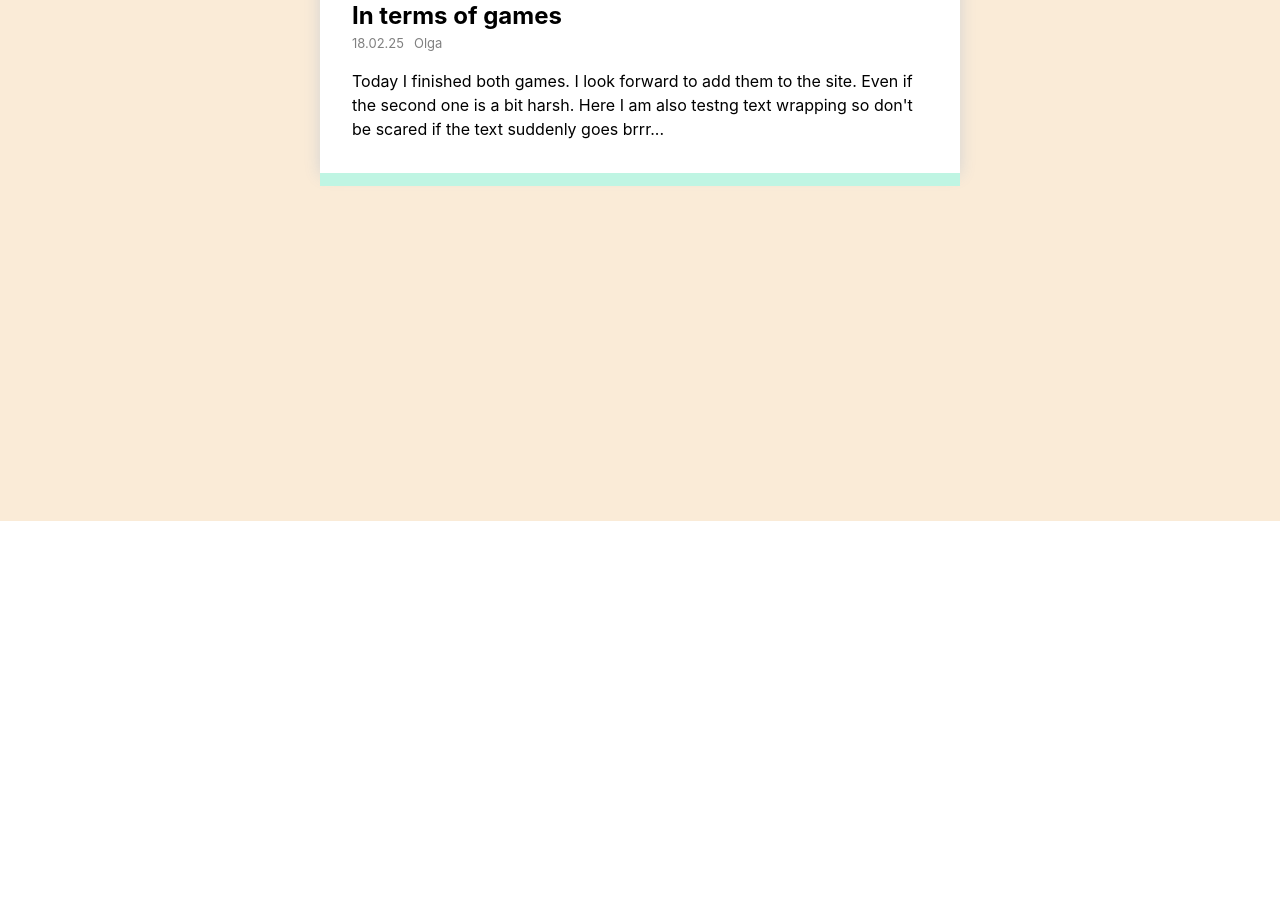
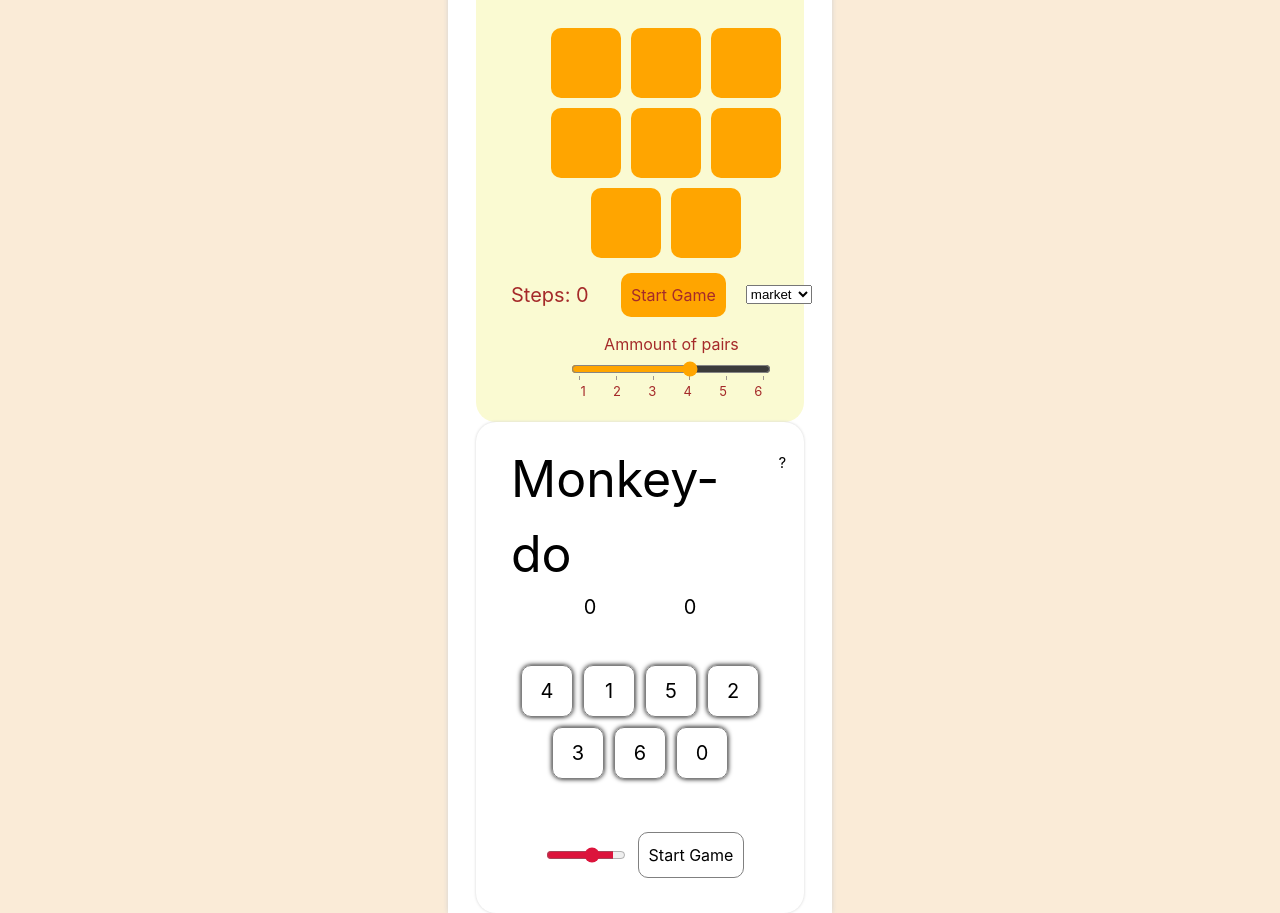
Before and after one commit to bracheopterix/blog, a React (Vite) app: page / in a window 1280 px wide. Shown: the part 279-1192 px from the top of the page. Before the commit the page ends 800 px from the top, so only its background shows below. Built offline with nearby package versions, Linux system fonts and the light colour scheme.

Commit message:
ajusted games width to their new place, fixed bug with time counting in chimp, fixed some text-align things

```diff
--- /dev/null
+++ b/src/Blog/Gamez.module.css
@@ -0,0 +1,8 @@
+.gamesHolder{
+    /* margin: auto; */
+    margin: 0 auto 0 auto;
+    width:30%;
+    padding: 30px 0 0 0 ;
+    background-color: white;
+    box-shadow: 0 0 5px lightgray;
+}
--- /dev/null
+++ b/src/Blog/Gamez.tsx
@@ -0,0 +1,21 @@
+import styles from './Gamez.module.css';
+import defStyles from './Sertar.module.css'
+import ChimpRace from "../ChimpRace/Game";
+import MemoryGame from "../MemoryGame/Game";
+
+
+
+function Games (){
+
+
+    return (<>
+
+        <div className={`${styles.gamesHolder} ${defStyles.flexColumn}`}>
+        <MemoryGame />
+        <ChimpRace />
+        </div>
+
+    </>)
+}
+
+export default Games;
--- a/src/Blog/Sertar.tsx
+++ b/src/Blog/Sertar.tsx
@@ -2,6 +2,7 @@ import React from "react";
 import styles from './Sertar.module.css'
 import MainHeader from "./Header";
 import Blog from "./blog";
+import Games from "./Gamez";
 
 function Sertar() {
     return (
@@ -10,7 +11,8 @@ function Sertar() {
 
             {/* here router */}
 
-            <Blog />
+            {/* <Blog /> */}
+            <Games />
 
 
         </>
--- a/src/ChimpRace/Card.tsx
+++ b/src/ChimpRace/Card.tsx
@@ -1,5 +1,5 @@
 import { useState, JSX, useEffect } from "react";
-import styles from './card.module.css'
+import styles from './Game.module.css'
 import { CardType } from './types'
 
 interface CardProps {
--- a/src/ChimpRace/card.module.css
+++ b/src/ChimpRace/Game.module.css
@@ -2,11 +2,12 @@
 
 .gameTable {
     background-color: white;
-    border: solid 1px black;
+    border: solid 0px black;
     border-radius: 20px;
+    box-shadow: 0 0 3px lightgray;
     margin: auto;
     /* min-width: 540px; */
-    width: 60%;
+    width: 75%;
     /* max-height: 400px; */
     height: fit-content;
     padding: 20px;
@@ -15,6 +16,7 @@
     flex-direction: column;
     justify-content: center;
     align-items: center;
+
 }
 
 .gameHeader{
@@ -33,6 +35,7 @@
     font-size: 20px;
     top: 20px;
     left: 20px;
+    text-align: center;
 }
 
 .gameName {
@@ -57,6 +60,7 @@
     top: 10px;
     right: -10%;
     user-select: none;
+    text-align: center;
 }
 
 .clue:hover{
@@ -74,6 +78,7 @@
     color: black;
     font-size: 20px;
     width: 100px;
+    text-align: center;
     /* margin-bottom: 15px; */
 }
 
@@ -113,6 +118,7 @@
     color: black;
     font-size: 20px;
     display: block;
+    text-align: center;
     margin: 0;
 }
 
@@ -190,7 +196,9 @@
 
 .buttonLike {
     box-shadow: none;
-    border: solid 1px black;
+    border: solid 1px gray;
+    /* box-shadow: 0 0 5px gray; */
+
     border-radius: 10px;
 }
 
--- a/src/ChimpRace/Game.tsx
+++ b/src/ChimpRace/Game.tsx
@@ -1,5 +1,5 @@
 import { JSX, useEffect, useState, useRef } from "react";
-import styles from './card.module.css'
+import styles from './Game.module.css'
 import { CardType } from './types'
 import Card from './Card'
 
@@ -8,9 +8,11 @@ import Card from './Card'
 
 function ChimpRace(): JSX.Element {
 
-    /// TYPES ///
+    /// DATA ///
 
-
+    function timeFormula(checkGame:number[]){
+        return game.length * 1000;
+    }
 
 
     /// STATES ///
@@ -144,7 +146,7 @@ function ChimpRace(): JSX.Element {
     useEffect(() => {
         // closing cards
         if (!gameStatus && checkIndex.current === 0) {
-            const blindTime: number = game.length * 1000;   //// TIMEEEE!
+            const blindTime: number = timeFormula(checkGame);   //// TIMEEEE!
 
             if (game.length > 0) {
                 const timerOk = setTimeout(() => {
@@ -159,7 +161,7 @@ function ChimpRace(): JSX.Element {
 
     useEffect(() => {
 
-        const diff = performance.now() - startTime.current;
+        const diff = performance.now() - startTime.current - (timeFormula(checkGame));
         // buffer
         if (diff > 10) {
             setTimer(Math.floor(diff));
--- a/src/MemoryGame/Game.tsx
+++ b/src/MemoryGame/Game.tsx
@@ -37,7 +37,7 @@ function MemoryGame(): JSX.Element {
     const [chosen2, setChosen2] = useState<CardType | undefined>(undefined);
     const [style, setStyle] = useState<string>('market');
     const [classStyle,setClassStyle] = useState<string>(style);
-    const [cardAmmount, setCardAmmount] = useState<number>(5);
+    const [cardAmmount, setCardAmmount] = useState<number>(4);
 
 
     /// EFFECTS ///
--- a/src/MemoryGame/card.module.css
+++ b/src/MemoryGame/card.module.css
@@ -3,7 +3,7 @@
     border: solid 0;
     border-radius: 20px;
     margin: auto;
-    width: 60%;
+    width: 75%;
     min-width: 60%;
     min-height: 100px;
     height: fit-content;
```
